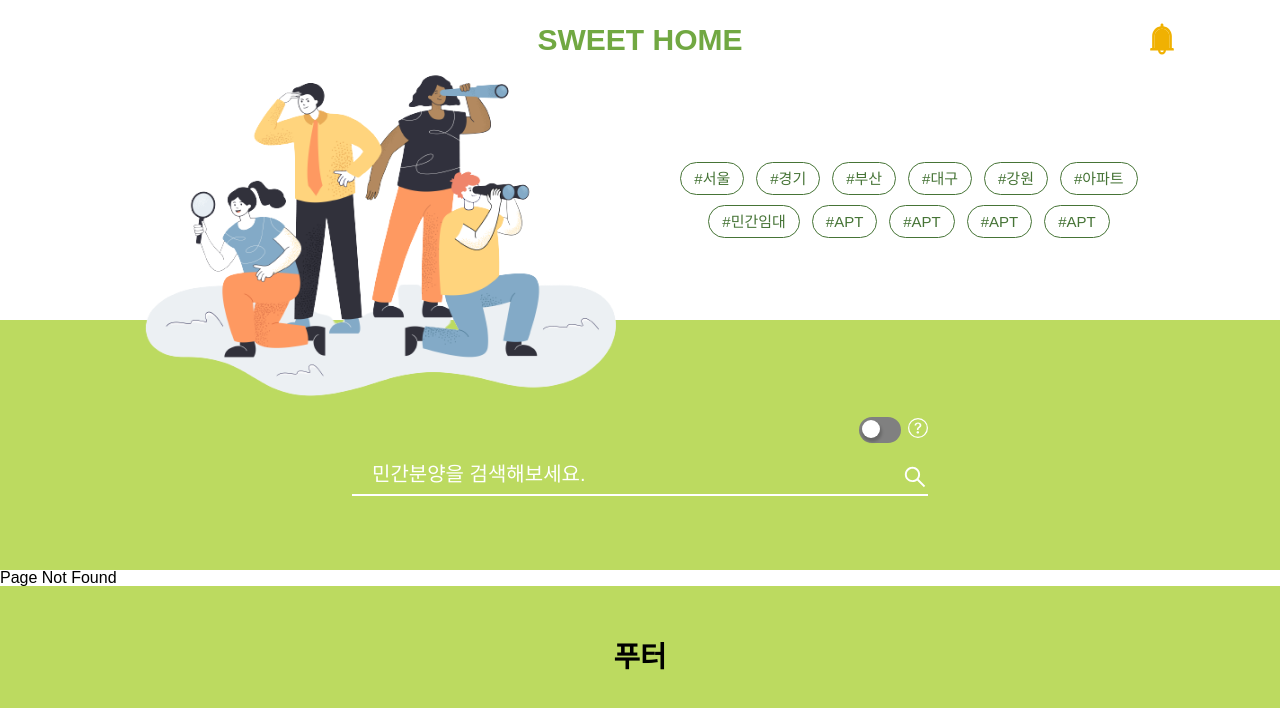
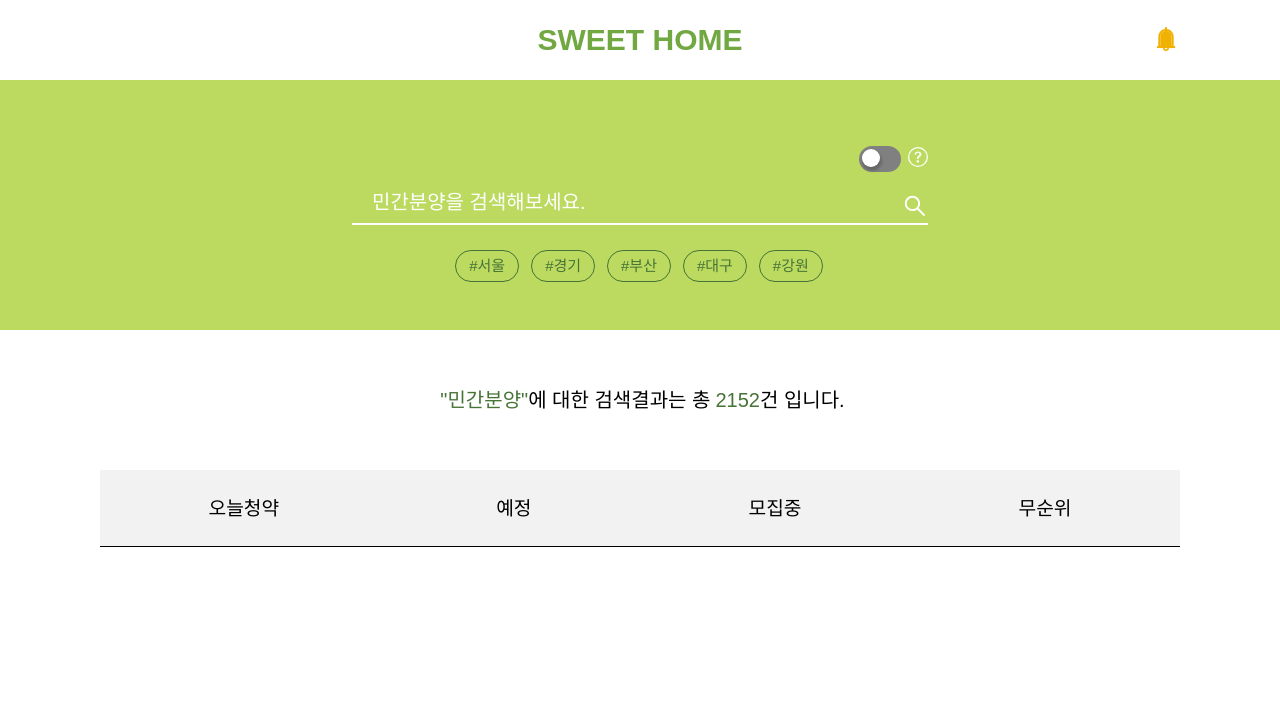
Before and after one commit to sideholic/SweetHome-FE, a React (Create React App) app: page /search in a window 1280 px wide. Before the commit this address had no page. Shown: the top 708 px of the page. Built offline with nearby package versions, Linux system fonts and the light colour scheme; a web font is replaced by a local one.

Commit message:
feat: keyword search page markup
todo: change detail markup main component

```diff
--- a/src/components/header/Header.tsx
+++ b/src/components/header/Header.tsx
@@ -2,24 +2,14 @@ import { CommInner } from "../../styles/GlobalStyle";
 import {
   Category,
   CategoryGrid,
-  ExplainDiv,
-  ExplainInnerDiv,
   HeaderCategory,
   HeaderImg,
   HeaderSearch,
   HeaderWrapper,
-  SearchBar,
-  SearchBtn,
-  SearchInput,
-  ToggleCheckBoxLabel,
-  ToggleCheckBox,
-  ToggleCheckBoxWrapper,
-  ToolTipExplain,
+  SearchBarDiv,
 } from "../../styles/HeaderStyle";
 import LogoAlarmHeader from "./LogoAlarmHeader";
-import { AiOutlineSearch } from "react-icons/ai";
-import { BsQuestionCircle } from "react-icons/bs";
-import ReactTooltip from "react-tooltip";
+import SearchBar from "./SearchBar";
 
 export default function Header() {
   return (
@@ -76,33 +66,9 @@ export default function Header() {
       {/* 검색바 */}
       <HeaderSearch>
         <CommInner>
-          <SearchBar>
-            {/* 큐레이션 ON / OFF */}
-            <ExplainDiv>
-              <ExplainInnerDiv>
-                <ToggleCheckBoxWrapper>
-                  <ToggleCheckBox id="checkbox" type="checkbox" />
-                  <ToggleCheckBoxLabel htmlFor="checkbox" />
-                </ToggleCheckBoxWrapper>
-                {/* 툴팁 */}
-                <ToolTipExplain>
-                  <a data-tip data-for="curationExplain">
-                    <BsQuestionCircle size="20" color="#fff" />
-                  </a>
-                  <ReactTooltip id="curationExplain" aria-haspopup="true">
-                    <span>
-                      ON : 큐레이션 카드내의 검색어가 자동 추가 됩니다
-                    </span>
-                  </ReactTooltip>
-                </ToolTipExplain>
-              </ExplainInnerDiv>
-            </ExplainDiv>
-            {/* 검색 INPUT */}
-            <SearchInput placeholder="민간분양을 검색해보세요." />
-            <SearchBtn>
-              <AiOutlineSearch size="26" color="#fff" />
-            </SearchBtn>
-          </SearchBar>
+          <SearchBarDiv>
+            <SearchBar />
+          </SearchBarDiv>
         </CommInner>
       </HeaderSearch>
     </HeaderWrapper>
--- a/src/components/header/LogoAlarmHeader.tsx
+++ b/src/components/header/LogoAlarmHeader.tsx
@@ -7,7 +7,7 @@ export default function LogoAlarmHeader() {
       <div />
       <Logo>SWEET HOME</Logo>
       <Alarm>
-        <AiTwotoneBell size="36" color="#f0b102" />
+        <AiTwotoneBell size="28" color="#f0b102" />
       </Alarm>
     </HeaderTop>
   );
--- /dev/null
+++ b/src/components/header/SearchBar.tsx
@@ -0,0 +1,45 @@
+import { CommInner } from "../../styles/GlobalStyle";
+import {
+  ExplainDiv,
+  ExplainInnerDiv,
+  SearchBarDiv,
+  SearchBtn,
+  SearchInput,
+  ToggleCheckBox,
+  ToggleCheckBoxLabel,
+  ToggleCheckBoxWrapper,
+  ToolTipExplain,
+} from "../../styles/HeaderStyle";
+import { BsQuestionCircle } from "react-icons/bs";
+import ReactTooltip from "react-tooltip";
+import { AiOutlineSearch } from "react-icons/ai";
+
+export default function SearchBar() {
+  return (
+    <>
+      {/* 큐레이션 ON / OFF */}
+      <ExplainDiv>
+        <ExplainInnerDiv>
+          <ToggleCheckBoxWrapper>
+            <ToggleCheckBox id="checkbox" type="checkbox" />
+            <ToggleCheckBoxLabel htmlFor="checkbox" />
+          </ToggleCheckBoxWrapper>
+          {/* 툴팁 */}
+          <ToolTipExplain>
+            <a data-tip="" data-for="curationExplain">
+              <BsQuestionCircle size="20" color="#fff" />
+            </a>
+            <ReactTooltip id="curationExplain" aria-haspopup="true">
+              <span>ON : 큐레이션 카드내의 검색어가 자동 추가 됩니다</span>
+            </ReactTooltip>
+          </ToolTipExplain>
+        </ExplainInnerDiv>
+      </ExplainDiv>
+      {/* 검색 INPUT */}
+      <SearchInput placeholder="민간분양을 검색해보세요." />
+      <SearchBtn>
+        <AiOutlineSearch size="26" color="#fff" />
+      </SearchBtn>
+    </>
+  );
+}
--- /dev/null
+++ b/src/components/search/SearchResult.tsx
@@ -0,0 +1,18 @@
+import { CommInner } from "../../styles/GlobalStyle";
+import { SearchResultCnt, SearchResultMenu } from "../../styles/SearchStyle";
+
+export default function SearchResult() {
+  return (
+    <CommInner>
+      <SearchResultCnt>
+        <span>"민간분양"</span>에 대한 검색결과는 총<span>2152</span>건 입니다.
+      </SearchResultCnt>
+      <SearchResultMenu>
+        <li>오늘청약</li>
+        <li>예정</li>
+        <li>모집중</li>
+        <li>무순위</li>
+      </SearchResultMenu>
+    </CommInner>
+  );
+}
--- a/src/router/Home.tsx
+++ b/src/router/Home.tsx
@@ -2,10 +2,14 @@ import CurationList from "../components/main/CurationList";
 import DeadLineList from "../components/main/DeadLineList";
 import LocationList from "../components/main/LocationList";
 import NewsList from "../components/main/NewsList";
+import Header from "../components/header/Header";
+import React from "react";
 
 export default function Home() {
   return (
     <>
+      {/* 헤더 */}
+      <Header />
       {/* 청약 큐레이션 */}
       <CurationList />
       {/* 마감 임박 */}
--- a/src/router/NotFound.tsx
+++ b/src/router/NotFound.tsx
@@ -1,3 +1,23 @@
+import styled from "styled-components";
+
+const NotFoundWrapper = styled.div`
+  height: calc(100vh - 17.813rem);
+  background-color: #fff;
+  font-size: 80px;
+  display: flex;
+  align-items: center;
+  justify-content: center;
+  text-align: center;
+  line-height: 1.4;
+  color: ${(props) => props.theme.greenColor.green5};
+`;
+
 export default function NotFound() {
-  return <div>Page Not Found</div>;
+  return (
+    <NotFoundWrapper>
+      404
+      <br />
+      NOT FOUND
+    </NotFoundWrapper>
+  );
 }
--- a/src/router/Router.tsx
+++ b/src/router/Router.tsx
@@ -3,17 +3,19 @@ import React from "react";
 import Home from "./Home";
 import NotFound from "./NotFound";
 import Footer from "../components/footer/Footer";
-import Header from "../components/header/Header";
+import Search from "./Search";
 
 export default function Router() {
   return (
     <>
-      <Header />
       <Routes>
         <Route path="/" element={<Home />} />
+        <Route path="search" element={<Search />}>
+          <Route path=":keyword" />
+        </Route>
         <Route path="*" element={<NotFound />} /> {/* 404 */}
       </Routes>
-      <Footer />
+      {/*<Footer />*/}
     </>
   );
 }
--- /dev/null
+++ b/src/router/Search.tsx
@@ -0,0 +1,44 @@
+import LogoAlarmHeader from "../components/header/LogoAlarmHeader";
+import { Category, HeaderSearch, SearchBarDiv } from "../styles/HeaderStyle";
+import { CommInner } from "../styles/GlobalStyle";
+import SearchBar from "../components/header/SearchBar";
+import { SearchCategory, SearchWrapper } from "../styles/SearchStyle";
+import SearchResult from "../components/search/SearchResult";
+
+export default function Search() {
+  return (
+    <SearchWrapper>
+      <LogoAlarmHeader />
+      {/* 검색바 */}
+      <HeaderSearch>
+        <CommInner>
+          <SearchBarDiv>
+            <SearchBar />
+            {/* 카테고리 리스트 */}
+            <SearchCategory>
+              <Category>
+                <li>
+                  <a>#서울</a>
+                </li>
+                <li>
+                  <a>#경기</a>
+                </li>
+                <li>
+                  <a>#부산</a>
+                </li>
+                <li>
+                  <a>#대구</a>
+                </li>
+                <li>
+                  <a>#강원</a>
+                </li>
+              </Category>
+            </SearchCategory>
+          </SearchBarDiv>
+        </CommInner>
+        {/* 검색결과 */}
+        <SearchResult />
+      </HeaderSearch>
+    </SearchWrapper>
+  );
+}
--- a/src/styles/HeaderStyle.ts
+++ b/src/styles/HeaderStyle.ts
@@ -69,7 +69,7 @@ export const HeaderSearch = styled.div`
   background-color: ${(props) => props.theme.greenColor.green3};
 `;
 /* 검색창 */
-export const SearchBar = styled.div`
+export const SearchBarDiv = styled.div`
   display: flex;
   flex-wrap: wrap;
   justify-content: center;
--- /dev/null
+++ b/src/styles/SearchStyle.ts
@@ -0,0 +1,55 @@
+import styled from "styled-components";
+
+export const SearchWrapper = styled.div``;
+
+/* 카테고리 영역 */
+export const SearchCategory = styled.div`
+  width: 100%;
+  margin-top: 1.25rem;
+  display: grid;
+  align-items: center;
+  text-align: center;
+`;
+/* 검색결과 */
+export const SearchResultCnt = styled.span`
+  width: 100%;
+  font-size: 1.25rem;
+  height: 4em;
+  display: flex;
+  align-items: center;
+  justify-content: center;
+  margin: 1.5em 0 1.5em;
+
+  span {
+    color: ${(props) => props.theme.greenColor.green5};
+    margin-left: 0.25em;
+  }
+`;
+/* 메뉴바 */
+export const SearchResultMenu = styled.ul`
+  display: flex;
+  justify-content: space-around;
+  align-items: center;
+  font-size: 1.2rem;
+  height: 4em;
+  background-color: #f2f2f2;
+  position: relative;
+  cursor: pointer;
+
+  li {
+    display: table-cell;
+    text-align: center;
+    vertical-align: middle;
+
+    &:after {
+      content: "";
+      position: absolute;
+      bottom: 0;
+      left: 0;
+      width: 100%;
+      height: 1px;
+      background-color: #000;
+      z-index: 2;
+    }
+  }
+`;
```
Also changed, not shown: src/styles/DeadLineStyle.ts (renamed from src/styles/DeadLineStyle.tsx).
